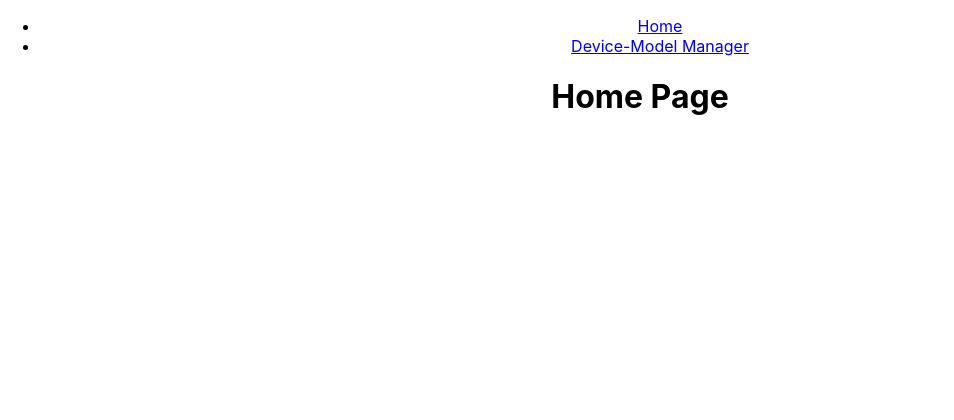
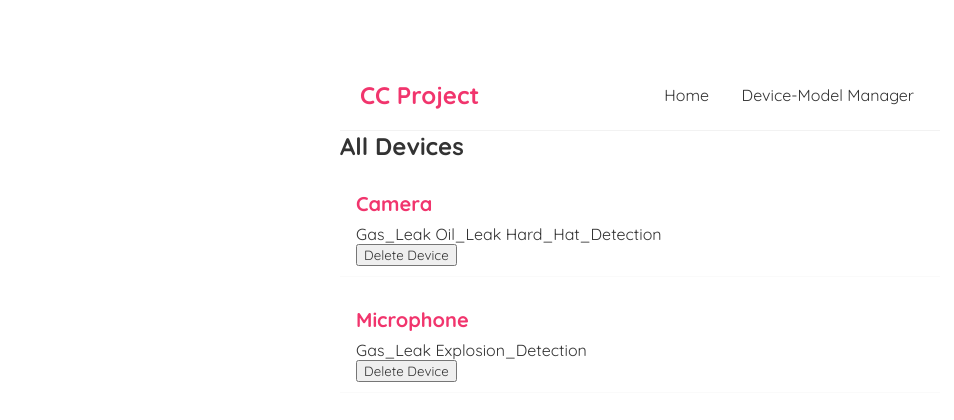
Before and after one commit to Robinjake/CCProject, a React (Create React App) app in the folder device-model-manager/: page / in a window 1280 px wide. Shown: the top 420 px of the page, without its empty margins (0-954 px from the left). Built offline with nearby package versions, Linux system fonts and the light colour scheme.

Commit message:
Added devices, added css

```diff
--- /dev/null
+++ b/device-model-manager/data/db.json
@@ -0,0 +1,15 @@
+{
+    "devices": [
+      {
+        "name": "Camera" ,
+        "type": ["Gas_Leak ", "Oil_Leak ", "Hard_Hat_Detection "] ,
+        "id": 1
+
+      },
+      {
+        "name": "Microphone" ,
+        "type": ["Gas_Leak ", "Explosion_Detection "] ,
+        "id": 2
+      }
+    ]
+  }
--- a/device-model-manager/src/App.css
+++ /dev/null
@@ -1,38 +0,0 @@
-.App {
-  text-align: center;
-}
-
-.App-logo {
-  height: 40vmin;
-  pointer-events: none;
-}
-
-@media (prefers-reduced-motion: no-preference) {
-  .App-logo {
-    animation: App-logo-spin infinite 20s linear;
-  }
-}
-
-.App-header {
-  background-color: #282c34;
-  min-height: 100vh;
-  display: flex;
-  flex-direction: column;
-  align-items: center;
-  justify-content: center;
-  font-size: calc(10px + 2vmin);
-  color: white;
-}
-
-.App-link {
-  color: #61dafb;
-}
-
-@keyframes App-logo-spin {
-  from {
-    transform: rotate(0deg);
-  }
-  to {
-    transform: rotate(360deg);
-  }
-}
--- a/device-model-manager/src/App.js
+++ b/device-model-manager/src/App.js
@@ -1,4 +1,3 @@
-import './App.css';
 import Home from './Home';
 import DeviceModelManager from './DeviceModelManager';
 import { BrowserRouter as Router, Routes, Route, Link } from "react-router-dom";
@@ -8,11 +7,13 @@ import NavBar from './NavBar';
 function App() {
   return (
     <div className="App">
-      <NavBar />
-      <Routes>
-        <Route path="/" element={<Home />}/>
-        <Route path="/devicemodelmanager" element={<DeviceModelManager/>}/>
+      <div className='content'>
+        <NavBar />
+        <Routes>
+          <Route path="/" element={<Home />}/>
+          <Route path="/devicemodelmanager" element={<DeviceModelManager/>}/>
         </Routes>
+      </div>
     </div>
   );
 }
--- /dev/null
+++ b/device-model-manager/src/DeviceList.js
@@ -0,0 +1,18 @@
+const DeviceList = ({devices, title, handleDelete}) => {
+
+    return (
+        <div className="blog-list">
+            <h2>{title}</h2>
+            {devices.map((device) => (
+                <div className="home-preview" key={device.id}>
+                    <h2>{device.name}</h2>
+                    <p>{device.type} </p>
+                    <button onClick={() => handleDelete(device.id)}>Delete Device</button>
+                </div>
+            ))}
+        </div>
+
+     );
+}
+
+export default DeviceList;
--- a/device-model-manager/src/Home.js
+++ b/device-model-manager/src/Home.js
@@ -1,10 +1,36 @@
 import React from "react";
+import {useState, useEffect} from 'react';
+import DeviceList from "./DeviceList";
 
 
 function Home(){
+
+    const [devices, setDevices] = useState([
+        {
+            name: 'Camera' ,
+            type: ["Gas_Leak ", "Oil_Leak ", "Hard_Hat_Detection "] ,
+            id: 1
+        },
+        {
+            name: 'Microphone' ,
+            type: ["Gas_Leak ", "Explosion_Detection "] ,
+            id: 2
+        }
+    ]);
+
+    const handleDelete = (id) => {
+        const newDevices = devices.filter(device => device.id !== id);
+        setDevices(newDevices);
+    }
+
+    useEffect(() => {
+        console.log('use effect ran');
+
+    }, []);
+
     return(
-        <div>
-            <h1>Home Page</h1>
+        <div className="home">
+            <DeviceList devices={devices} title="All Devices" handleDelete={handleDelete}/>
         </div>
     );
 }
--- a/device-model-manager/src/NavBar.js
+++ b/device-model-manager/src/NavBar.js
@@ -3,10 +3,13 @@ import {Link} from 'react-router-dom'
 
 function NavBar(){
     return(
-        <ul>
-            <li><Link to="/"> Home </Link></li>
-            <li><Link to="/devicemodelmanager"> Device-Model Manager </Link></li>
-        </ul>
+        <nav className="navbar">
+            <h1>CC Project</h1>
+            <div className='links'>
+                <Link to="/"> Home </Link>
+                <Link to="/devicemodelmanager"> Device-Model Manager </Link>
+            </div>
+        </nav>
     )
 }
 
--- a/device-model-manager/src/index.css
+++ b/device-model-manager/src/index.css
@@ -1,13 +1,51 @@
-body {
+@import url('https://fonts.googleapis.com/css2?family=Quicksand:wght@300;400;500;600;700&display=swap');
+
+/* base styles */
+* {
   margin: 0;
-  font-family: -apple-system, BlinkMacSystemFont, 'Segoe UI', 'Roboto', 'Oxygen',
-    'Ubuntu', 'Cantarell', 'Fira Sans', 'Droid Sans', 'Helvetica Neue',
-    sans-serif;
-  -webkit-font-smoothing: antialiased;
-  -moz-osx-font-smoothing: grayscale;
+  font-family: "Quicksand";
+  color: #333;
+}
+.navbar {
+  padding: 20px;
+  display: flex;
+  align-items: center;
+  max-width: 600px;
+  margin: 0 auto;
+  border-bottom: 1px solid #f2f2f2;
+}
+.navbar h1 {
+  color: #f1356d;
+}
+.navbar .links {
+  margin-left: auto;
+}
+.navbar a {
+  margin-left: 16px;
+  text-decoration: none;
+  padding: 6px;
+}
+.navbar a:hover {
+  color: #f1356d;
+}
+.content {
+  max-width: 600px;
+  margin: 40px auto;
+  padding: 20px;
 }
 
-code {
-  font-family: source-code-pro, Menlo, Monaco, Consolas, 'Courier New',
-    monospace;
+
+/* blog previews / list */
+.home-preview {
+  padding: 10px 16px;
+  margin: 20px 0;
+  border-bottom: 1px solid #fafafa;
 }
+.home-preview:hover {
+  box-shadow: 1px 3px 5px rgba(0,0,0,0.1);
+}
+.home-preview h2 {
+  font-size: 20px;
+  color: #f1356d;
+  margin-bottom: 8px;
+}
```
